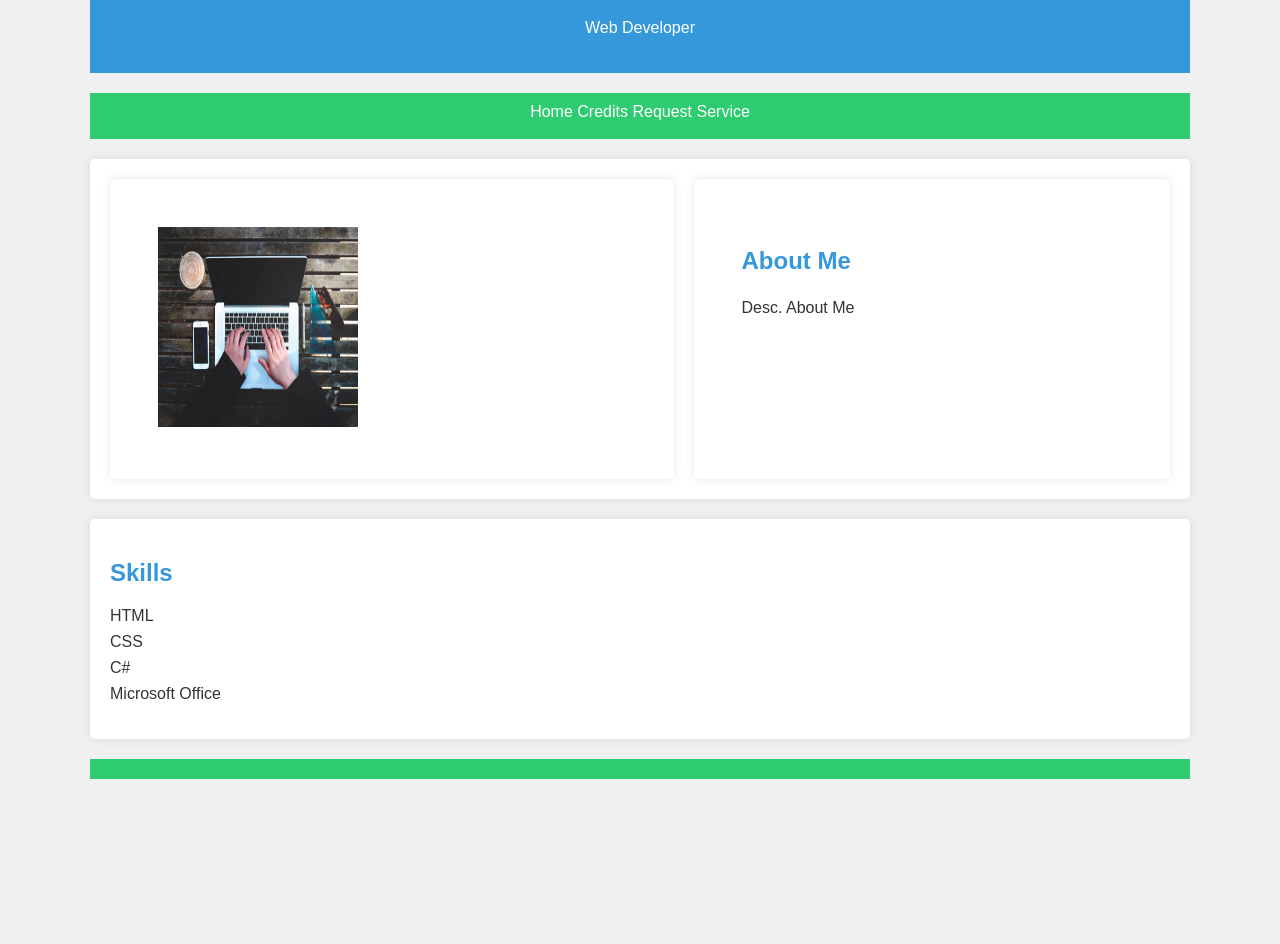
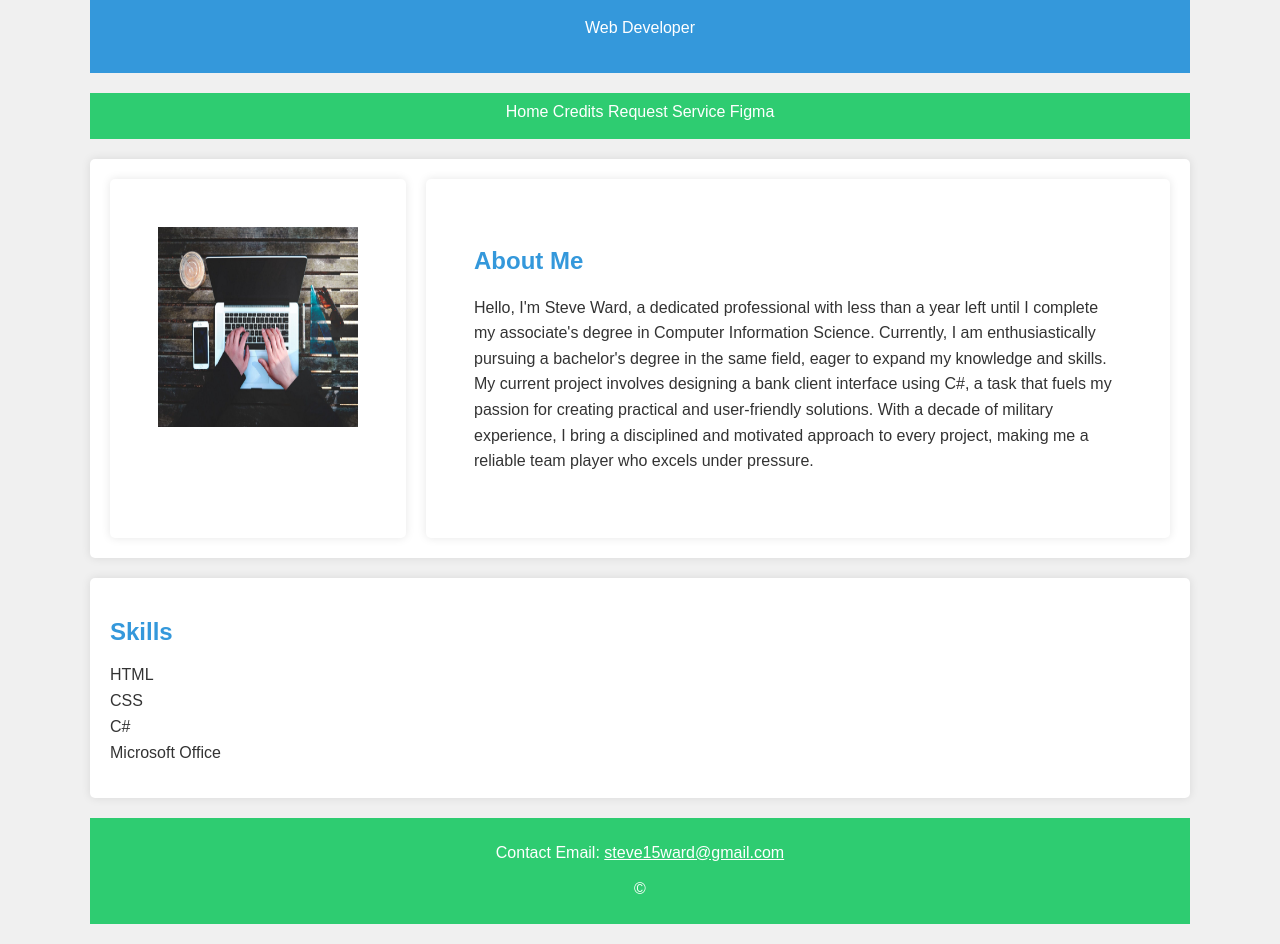
Before and after one commit to crazysteeeb/crazysteeeb.github.io, a plain HTML site: page index.html in a window 1280 px wide. Shown: the part 101-1045 px from the top of the page. Before the commit the page ends 900 px from the top, so only its background shows below. Drawn offline with Linux system fonts and the light colour scheme.

Commit message:
Complete Project

```diff
--- a/index.html
+++ b/index.html
@@ -24,6 +24,7 @@
                         <a href="index.html">Home</a>
                         <a href="credits.html">Credits</a>
                         <a href="requests.html">Request Service</a>
+                        <a href="https://www.figma.com/file/j15zDM1iGIesE2JjHwIw7I/Untitled?type=design&node-id=0%3A1&mode=design&t=gc5a4t18cPHxcTzP-1" target="_blank" rel="noopener noreferrer">Figma</a>
                     </li>
                 </ul>
             </nav>
@@ -35,7 +36,7 @@
 
                 <section class="Box2">
                     <h2>About Me</h2>
-                    <p>Desc. About Me</p>
+                    <p>Hello, I'm Steve Ward, a dedicated professional with less than a year left until I complete my associate's degree in Computer Information Science. Currently, I am enthusiastically pursuing a bachelor's degree in the same field, eager to expand my knowledge and skills. My current project involves designing a bank client interface using C#, a task that fuels my passion for creating practical and user-friendly solutions. With a decade of military experience, I bring a disciplined and motivated approach to every project, making me a reliable team player who excels under pressure.</p>
                 </section>
 
             </section>
@@ -51,7 +52,7 @@
             </section>
 
             <footer>
-                <!--Contact Info Here -->
+                <p>Contact Email: <a href="mailto:steve15ward@gmail.com">steve15ward@gmail.com</a> <br> <br> &copy;</p>
             </footer>
         </div>
     </body>
--- a/styles.css
+++ b/styles.css
@@ -96,6 +96,10 @@ th, td {
     text-align: center;
 }
 
+footer p a{
+    color: inherit;
+}
+
 /*Media Query*/
 @media(max-width:750px) {
     .Box1{
```
Also changed, not shown: credits.html (+2 -1 lines), requests.html (+2 -1 lines), thankyou.html (+2 -2 lines), 1 other file.
